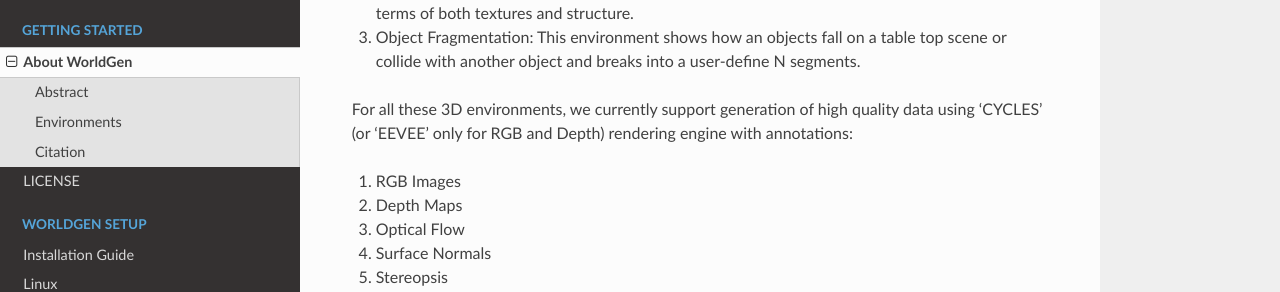
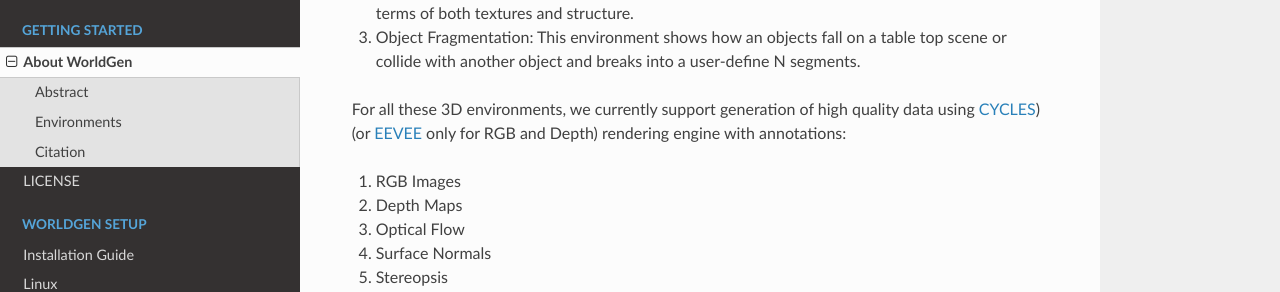
Before and after one commit to prgumd/WorldGen, a Sphinx documentation site: the page built from docs/source/About.rst, in a window 1280 px wide and 900 px high, scrolled down 1274 px. Shown: the part 158-450 px from the top of the window. Built offline with Sphinx 7.4.7 and the Read the Docs theme 2.0.0, drawn with Linux system fonts in a browser that asks for light colours; pages that are not in the unit, such as notebooks, are missing from menus; part of the change alters nothing that is shown.

```diff
--- a/docs/source/About.rst
+++ b/docs/source/About.rst
@@ -28,7 +28,7 @@ Currently, WorldGen supports three different environments: (more coming soon)
 #. ObjectPile: We import open source collection of 3D objects in a table top environment with different textures wrapped over these objects as well as use dynamic lighting and depth of field effects for rendering. We also incorporate variational UV mapping to modify these objects in terms of both textures and structure.
 #. Object Fragmentation: This environment shows how an objects fall on a table top scene or collide with another object and breaks into a user-define N segments.
 
-For all these 3D environments, we currently support generation of high quality data using 'CYCLES' (or 'EEVEE' only for RGB and Depth) rendering engine with annotations:
+For all these 3D environments, we currently support generation of high quality data using `CYCLES <https://docs.blender.org/manual/en/latest/render/eevee/index.html>`_) (or `EEVEE <https://docs.blender.org/manual/en/latest/render/cycles/index.html>`_ only for RGB and Depth) rendering engine with annotations:
 
 #. RGB Images
 #. Depth Maps
```
